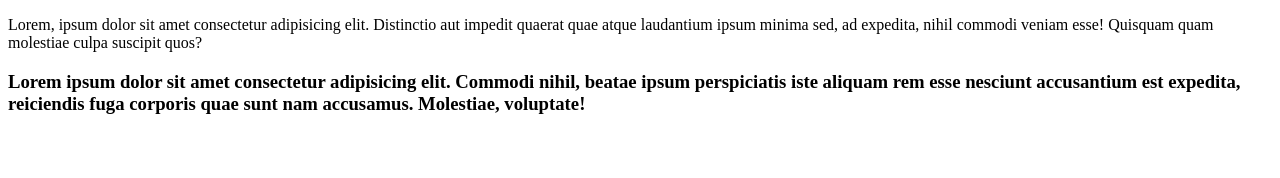
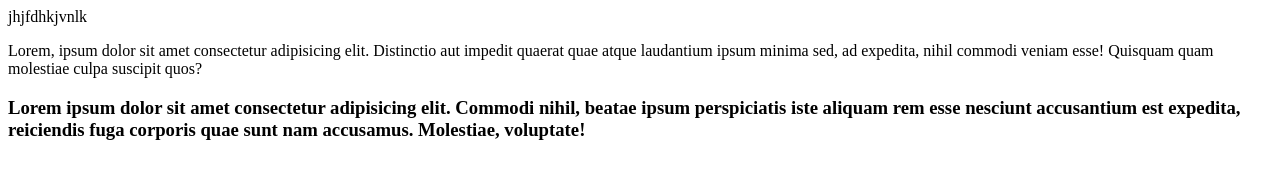
Before and after one commit to memaghaffar/gitkaproject, a plain HTML site: page index.html in a window 1280 px wide. Drawn offline with Linux system fonts and the light colour scheme.

Commit message:
Update index.html

```diff
--- a/index.html
+++ b/index.html
@@ -6,6 +6,7 @@
     <title>index</title>
 </head>
 <body>
+    jhjfdhkjvnlk
     <p>Lorem, ipsum dolor sit amet consectetur adipisicing elit. Distinctio aut impedit quaerat quae atque laudantium ipsum minima sed, ad expedita, nihil commodi veniam esse! Quisquam quam molestiae culpa suscipit quos?</p>
     <h3>Lorem ipsum dolor sit amet consectetur adipisicing elit. Commodi nihil, beatae ipsum perspiciatis iste aliquam rem esse nesciunt accusantium est expedita, reiciendis fuga corporis quae sunt nam accusamus. Molestiae, voluptate!</h3>
 </body>
```
